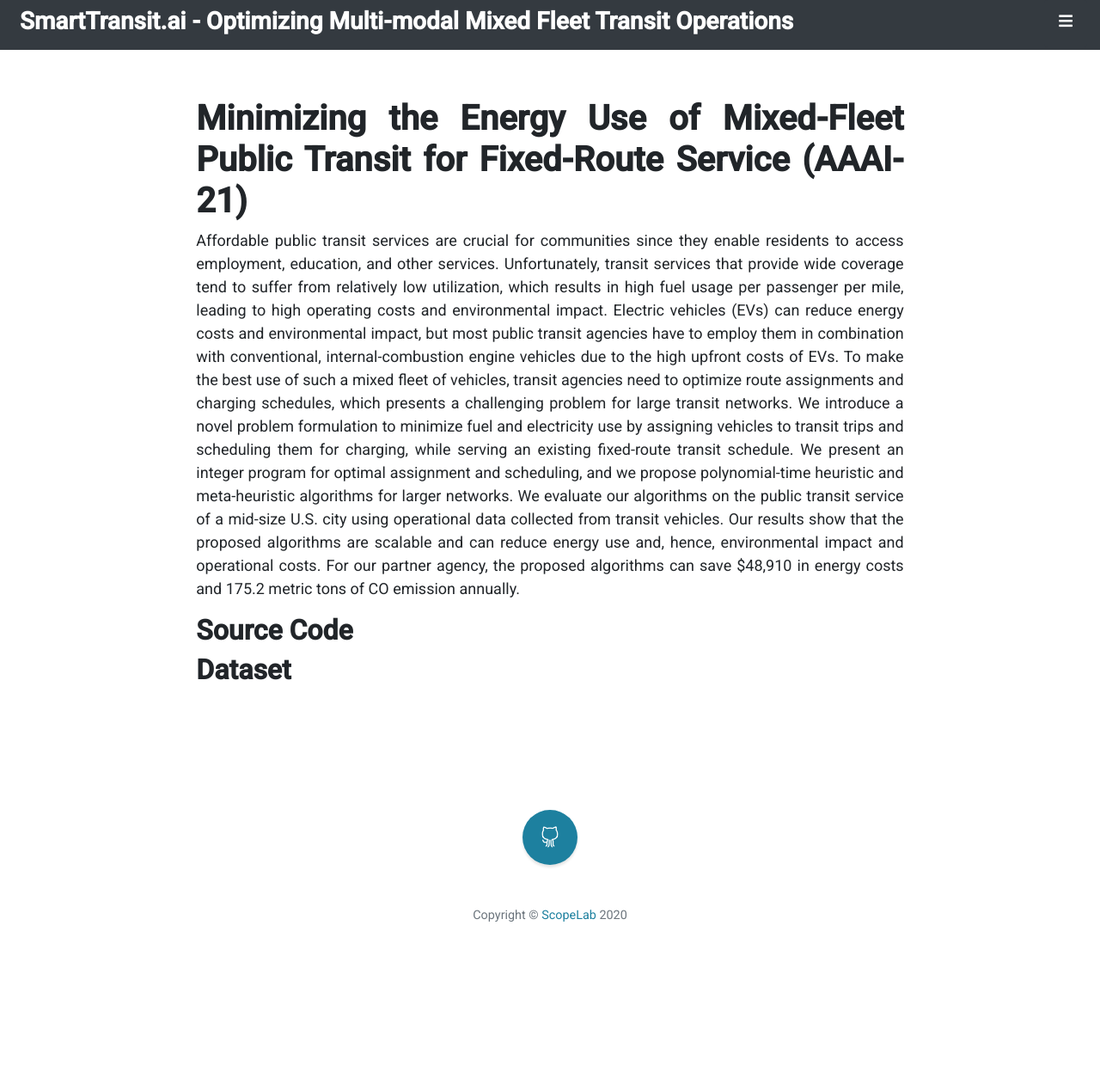
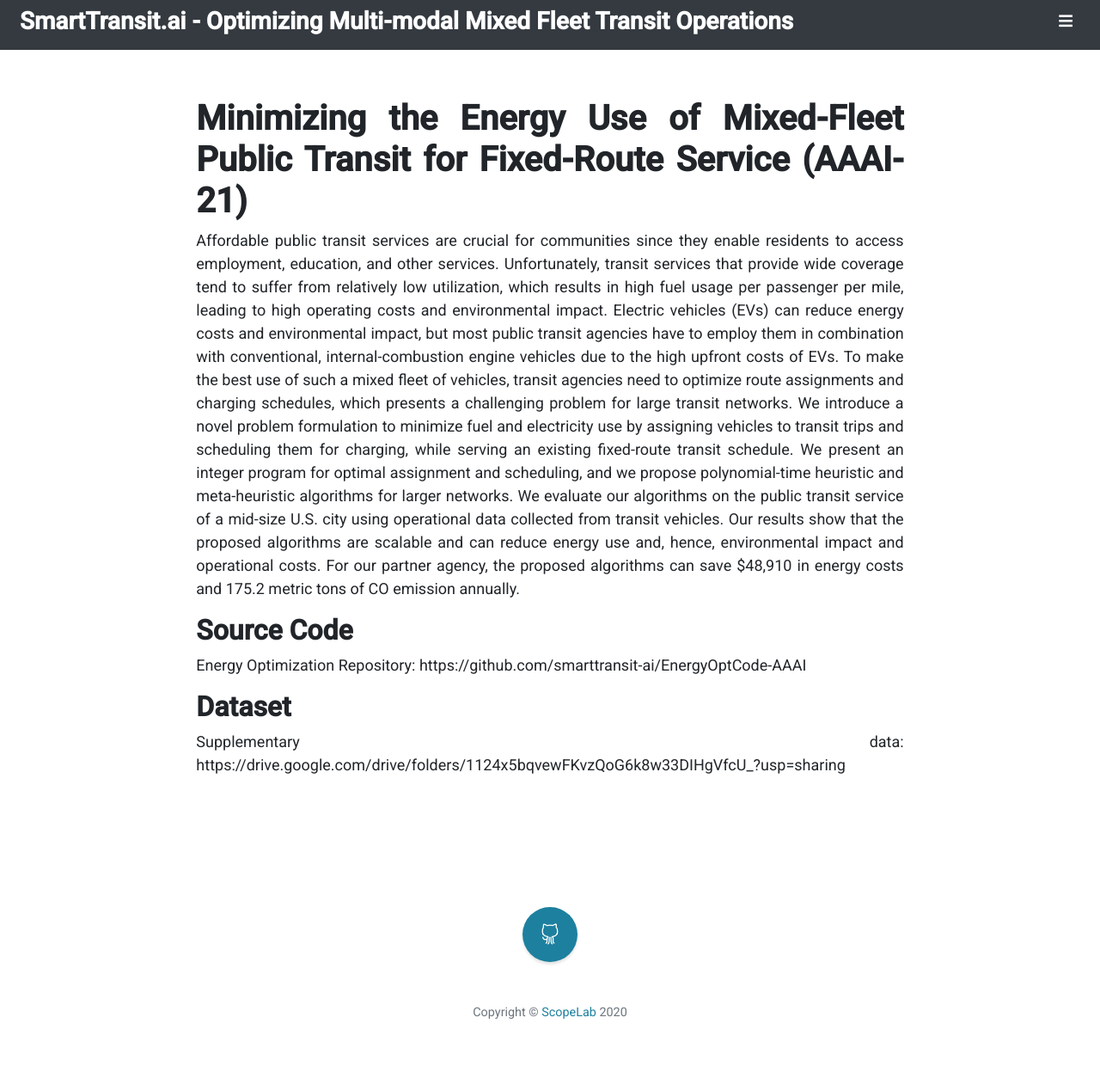
Before and after one commit to hdemma/hdemma.github.io, a Jekyll site: the page built from _pages/aaai21.md, in a window 1280 px wide. Shown: the whole page at 86% size. Built offline with Jekyll 4.4.1, drawn with Linux system fonts in a browser that asks for light colours; before the commit the page ends 1156 px from its top, so only the background shows below that.

Commit message:
updated aaai21.md

```diff
--- a/_pages/aaai21.md
+++ b/_pages/aaai21.md
@@ -11,4 +11,10 @@ Affordable public transit services are crucial for communities since they enable
 
 ## Source Code
 
+Energy Optimization Repository:
+https://github.com/smarttransit-ai/EnergyOptCode-AAAI
+
 ## Dataset
+
+Supplementary data:
+https://drive.google.com/drive/folders/1124x5bqvewFKvzQoG6k8w33DIHgVfcU_?usp=sharing
```
